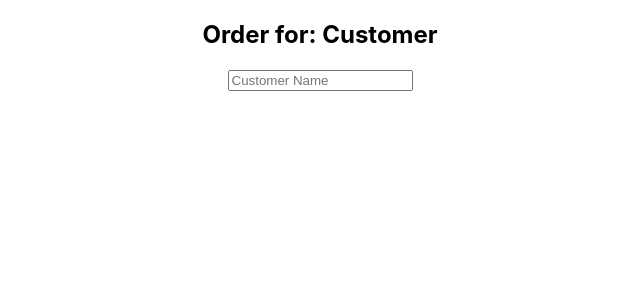
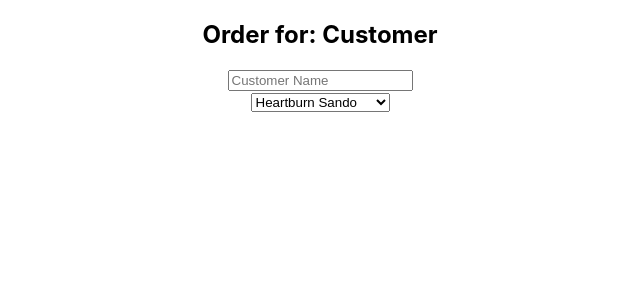
Before and after one commit to Trevor-Rezac/react-fast-food-order-tool, a React (Create React App) app: page / in a window 1280 px wide. Shown: the top 300 px of the page, without its empty margins (320-960 px from the left). Built offline with nearby package versions, Linux system fonts and the light colour scheme.

Commit message:
food dropdown changes value in state

```diff
--- a/src/App.js
+++ b/src/App.js
@@ -2,17 +2,24 @@
 import { useState } from 'react';
 import './App.css';
 import NameInput from './NameInput';
+import FoodDropdown from './FoodDropdown';
 
 
 function App() {
 
   const [customerName, setCustomerName] = useState('Customer');
+  const [foodId, setFoodId] = useState(1);
 
+  console.log('||', foodId);
 
   return (
     <div className="App">
       <h2>Order for: {customerName}</h2>
       <NameInput setCustomerName={setCustomerName}></NameInput>
+
+      <div className='order-form'>
+        <FoodDropdown setFoodId={setFoodId}></FoodDropdown>
+      </div>
     </div>
   );
 }
--- /dev/null
+++ b/src/FoodDropdown.js
@@ -0,0 +1,15 @@
+import React from 'react';
+
+export default function FoodDropdown({ setFoodId }) {
+  function handleChange(e) {
+    setFoodId(e.target.value);
+  }
+
+  return <div>
+    <select onChange={handleChange}>
+      <option value="1">Heartburn Sando</option>
+      <option value="2">Veggie Sub</option>
+      <option value="3">Breakfast Croissant</option>
+    </select>
+  </div>;
+}
```
